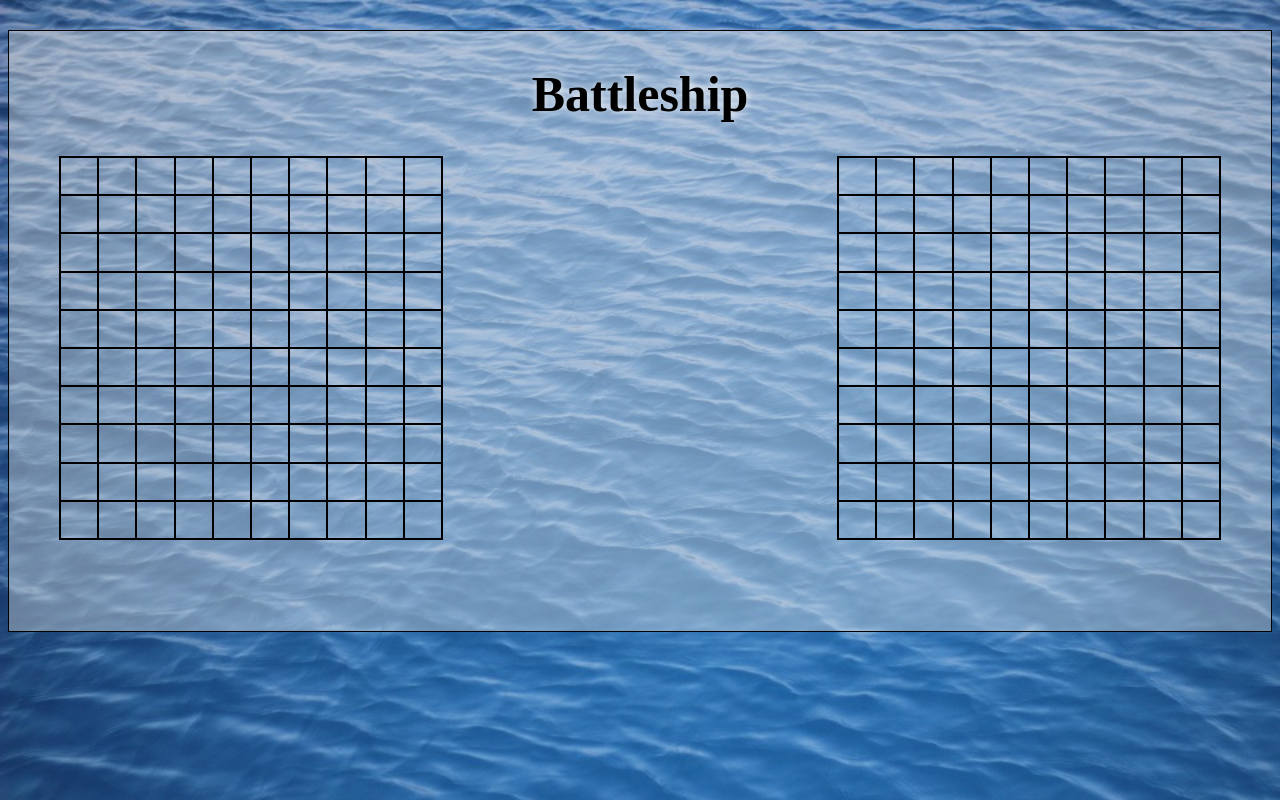
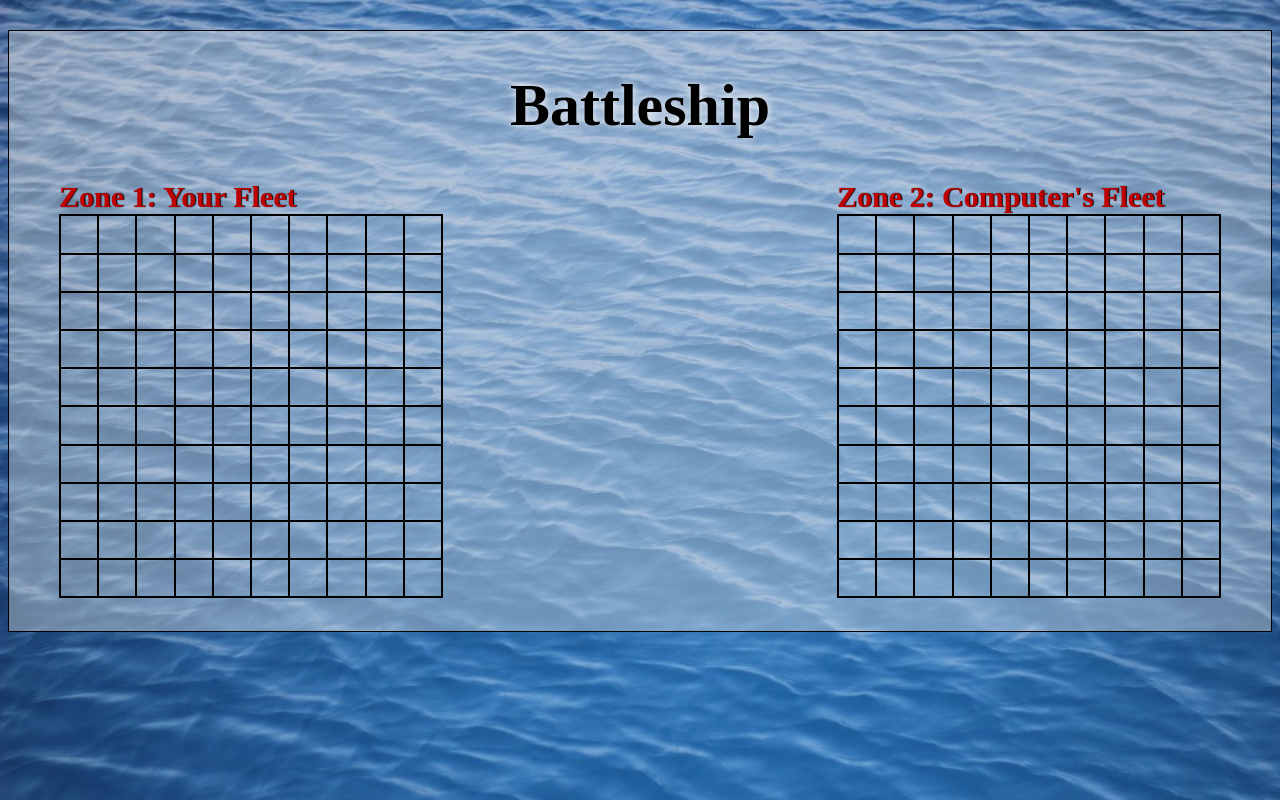
Before and after one commit to briandhus/battleship, a website: page index.html in a window 1280 px wide. Drawn offline with Linux system fonts and the light colour scheme; files that its build step writes are made by us from their sources.

Commit message:
Add style and label for game boards

```diff
--- a/index.html
+++ b/index.html
@@ -13,9 +13,13 @@
     <h1>Battleship</h1>
 
     <div class="boards">
-      <div id="board_one"></div>
+      <div id="board_one">
+        <label>Zone 1: Your Fleet</label>
+      </div>
       <div class="inputs messages"></div>
-      <div id="board_two"></div>
+      <div id="board_two">
+        <label>Zone 2: Computer's Fleet</label>
+      </div>
     </div>
 
   </div>
--- a/styles.css
+++ b/styles.css
@@ -11,9 +11,16 @@ body {
   background-color: rgba(226, 226, 226, 0.4);
 }
 
+label {
+  font-size: 30px;
+  color: #bf0000;
+  font-weight: bold;
+  text-shadow: #000000 1px 0 1px;
+}
+
 h1 {
   text-align: center;
-  font-size: 50px;
+  font-size: 60px;
   text-shadow: #f6f7fb 1px 0 10px;
 }
 
```
